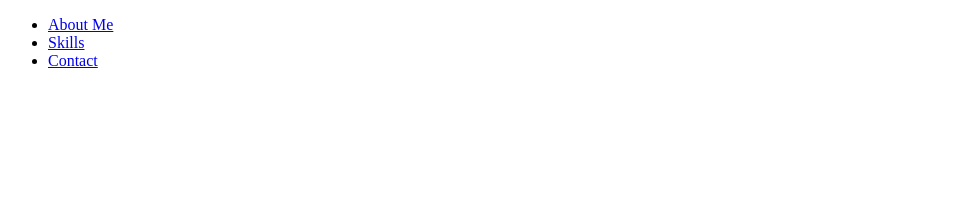
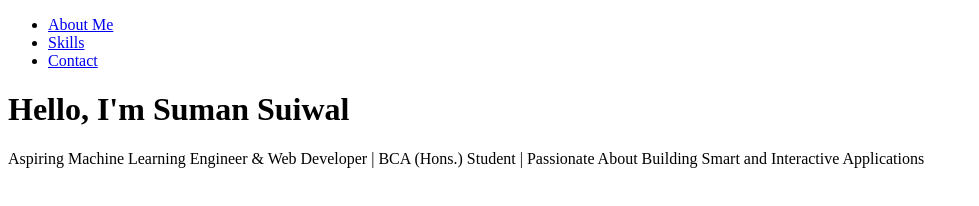
Before and after one commit to sumansuiwal992/synent-task1-portfolio-suman, a plain HTML site: page index.html in a window 1280 px wide. Shown: the whole page, without its empty margins (0-979 px from the left). Drawn offline with Linux system fonts and the light colour scheme.

Commit message:
added header section and title

```diff
--- a/index.html
+++ b/index.html
@@ -15,6 +15,9 @@
             </ul>
         </nav>
      </header>
+     <h1>Hello, I'm Suman Suiwal</h1>
+     <p>Aspiring Machine Learning Engineer & Web Developer | BCA (Hons.) Student | Passionate About Building Smart and Interactive Applications</p>
+
 
 
 </body>
```
